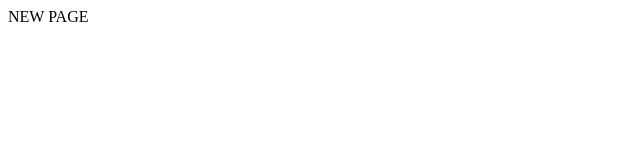
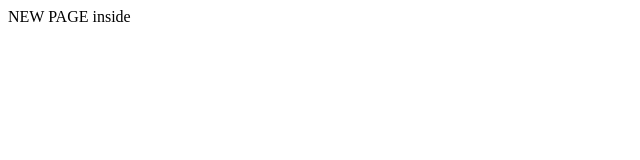
Before and after one commit to keventers20/iam-repo, a plain HTML site: page index.html in a window 1280 px wide. Shown: the full height of the page, 0-640 px from the left. Drawn offline with Linux system fonts and the light colour scheme.

Commit message:
Added three

```diff
--- a/index.html
+++ b/index.html
@@ -1 +1 @@
-<html><head>NEW PAGE</head></html>
+<html><head>NEW PAGE inside</head></html>
```
Also changed, not shown: 1 other file.
